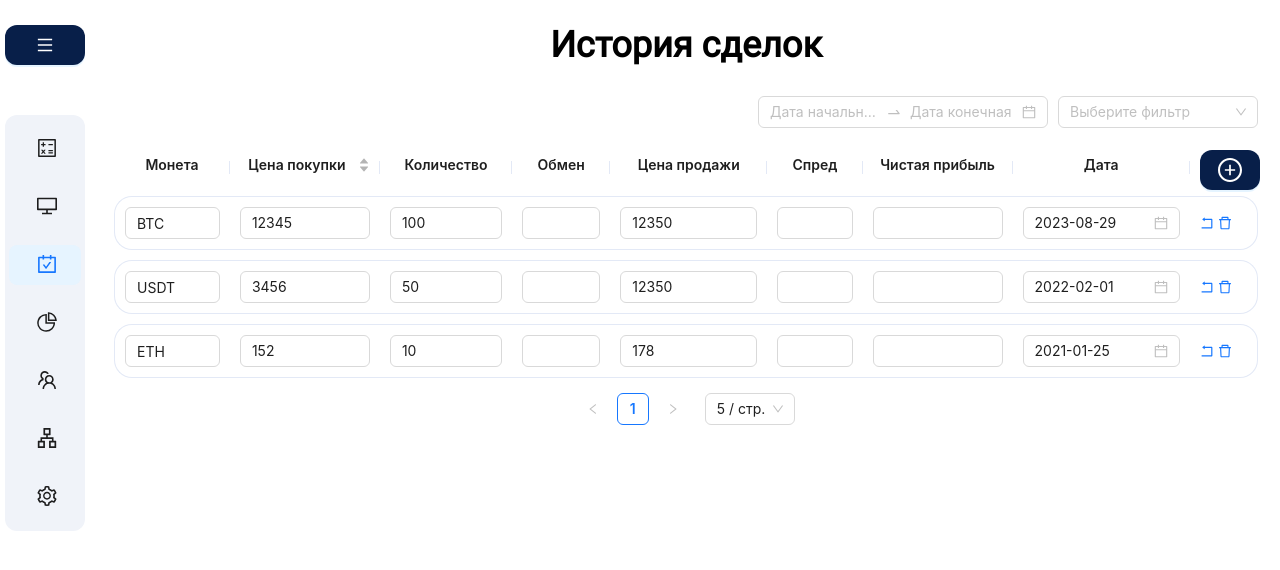
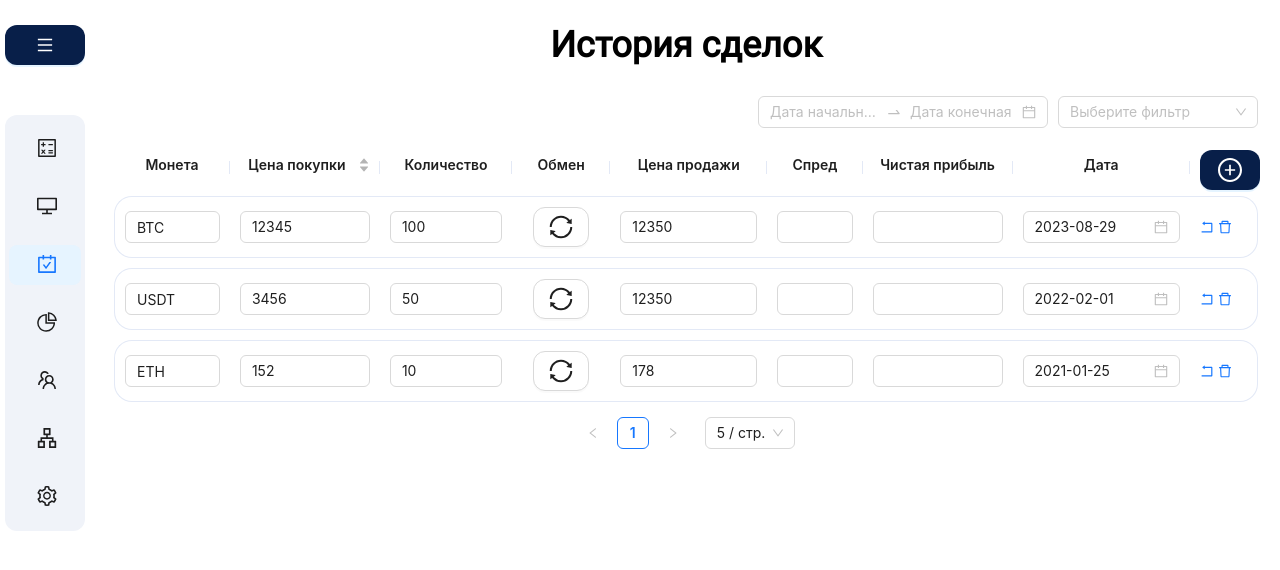
Before and after one commit to DelMaradinho/P2P-Keeper, a React (Create React App) app: page /history in a window 1280 px wide. Shown: the top 570 px of the page. Built offline with nearby package versions, Linux system fonts and the light colour scheme.

Commit message:
test: exchange button

```diff
--- a/src/components/CustomTable/CustomTable.js
+++ b/src/components/CustomTable/CustomTable.js
@@ -1,5 +1,5 @@
 import React, { useEffect, useRef, useState } from "react";
-import { ConfigProvider, Input, Table } from "antd";
+import { Button, ConfigProvider, Input, Table } from "antd";
 import { Resizable } from "react-resizable";
 import "./CustomTable.scss";
 import "react-resizable/css/styles.css";
@@ -16,6 +16,7 @@ import weekYear from "dayjs/plugin/weekYear";
 import FilterPanel from "../FilterPanel/FilterPanel";
 import { dateFormat, tableData } from "../../constants/constants";
 import { filterDataByCriteria } from "../../helpers/helpers";
+import { SyncOutlined } from "@ant-design/icons";
 import ruRU from "antd/lib/locale/ru_RU";
 
 dayjs.extend(customParseFormat);
@@ -154,13 +155,20 @@ const CustomTable = ({ tableData }) => {
       sticky: true,
       width: 72,
       render: (text, record) => (
-        <Input
-          type="text"
-          value={text}
-          onChange={(event) =>
-            handleChangeNumber(record.key, "exchange", event.target.value)
-          }
-        />
+        <p className="button__exchange">
+          <Button
+            type="default"
+            shape="round"
+            size="large"
+            classNames="menu__button__burger"
+            // onClick={toggleCollapsed}
+            style={{
+              borderRadius: 12,
+            }}
+          >
+            <SyncOutlined style={{ fontSize: 24 }} />
+          </Button>
+        </p>
       ),
     },
     {
--- a/src/components/CustomTable/CustomTable.scss
+++ b/src/components/CustomTable/CustomTable.scss
@@ -100,3 +100,9 @@
 .ant-pagination, .ant-table-pagination, .ant-table-pagination-center {
   margin: 5px 0 !important;
 }
+
+.button__exchange {
+  display: flex;
+  justify-content: center;
+  margin: 0;
+}
```
